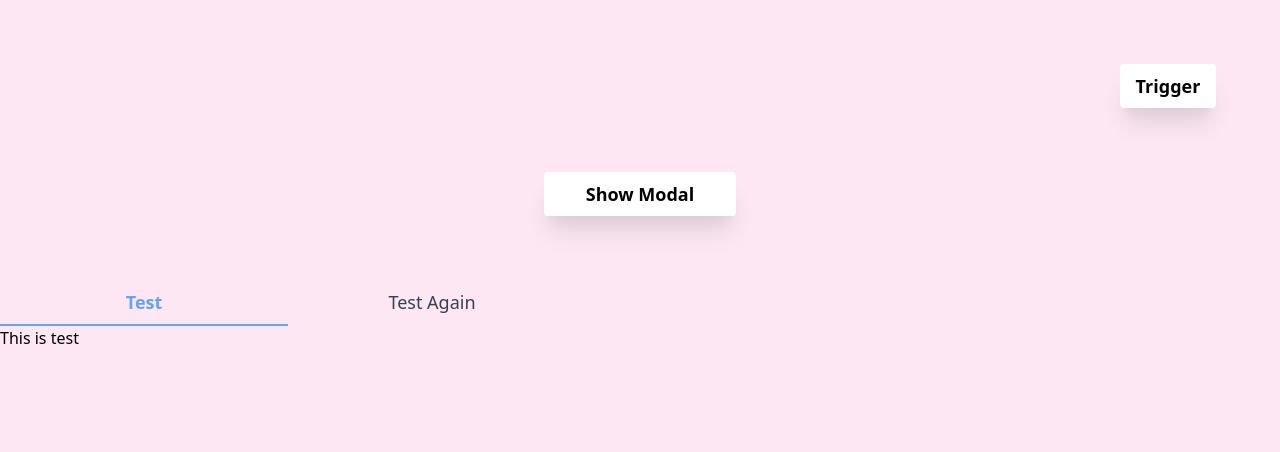
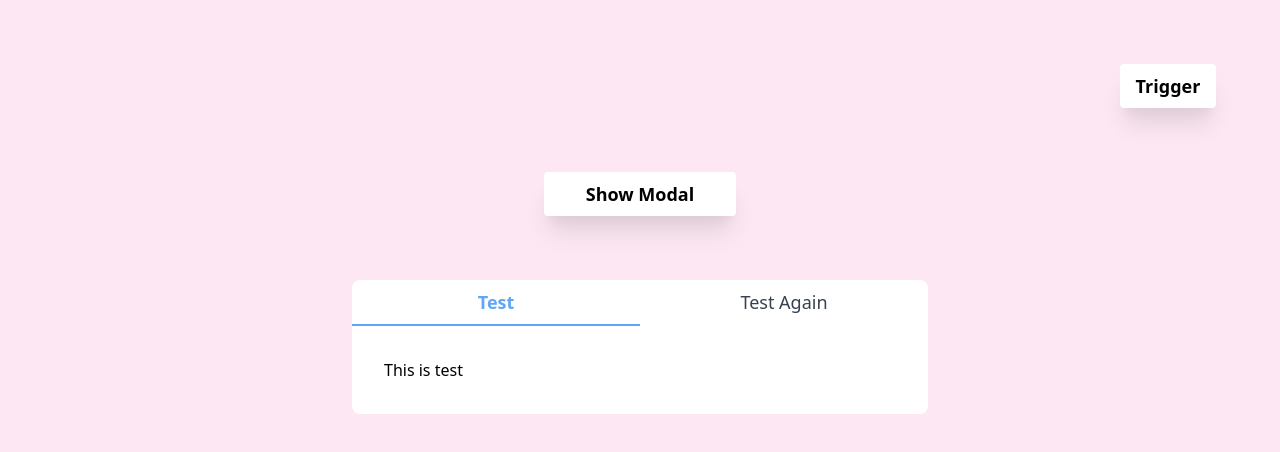
Before and after one commit to TunNandaAung/react-components, a React (Create React App) app: page / in a window 1280 px wide. Shown: the top 452 px of the page. Built offline with nearby package versions, Linux system fonts and the light colour scheme.

Commit message:
Fix loose ends and add transition to tabs

```diff
--- a/src/App.js
+++ b/src/App.js
@@ -27,13 +27,15 @@ function App() {
           Show Modal
         </button>
       </div>
-      <div className="mt-16 max-w-xl w-full">
+      <div className="mt-16 max-w-xl w-full mx-auto">
+        <div className="bg-white rounded-lg">
           <Tabs>
             <Tab title="Test" isActive={true}>
               This is test
             </Tab>
             <Tab title="Test Again">Yet another test</Tab>
           </Tabs>
+        </div>
       </div>
       <ConfirmModal show={show} dismiss={dismiss}></ConfirmModal>
     </div>
--- a/src/components/Tab.js
+++ b/src/components/Tab.js
@@ -1,14 +1,25 @@
 import React, { useEffect, useState } from "react";
+import { Transition } from "@headlessui/react";
 
 function Tab({ children, isActive = false }) {
-  const [active, setActive] = useState(null);
+  const [active, setActive] = useState(false);
 
   useEffect(() => setActive(isActive), [isActive]);
 
   return (
-    <div role="tabpanel" className={active ? "block" : "hidden"}>
-      {children}
-    </div>
+    <Transition
+      show={active}
+      enterFrom="opacity-0 translate-y-4 sm:translate-y-0 sm:scale-95"
+      enter="transition-all transform ease-out duration-300"
+      enterTo="opacity-100 translate-y-0 sm:scale-100"
+      leaveFrom="opacity-100 translate-y-0 sm:scale-100"
+      leave="transition-all transform ease-in duration-300"
+      leaveTo="opacity-0 translate-y-4 sm:translate-y-0 sm:scale-95"
+    >
+      <div role="tabpanel" className={active ? "block p-8" : "hidden"}>
+        {children}
+      </div>
+    </Transition>
   );
 }
 
--- a/src/components/Tabs.js
+++ b/src/components/Tabs.js
@@ -27,7 +27,7 @@ function Tabs(props) {
             <li
               className={
                 "px-4 py-2 bg-transparent flex-1 cursor-pointer hover:bg-blue-200 " +
-                (tab.props.isActive
+                (tab === activeTab
                   ? "border-b-2 border-blue-400 rounded-none"
                   : "rounded")
               }
@@ -37,10 +37,10 @@ function Tabs(props) {
               <span
                 className={
                   "focus:outline-none text-lg text-gray-700 " +
-                  (tab.props.isActive ? "font-bold text-blue-400" : "")
+                  (tab === activeTab ? "font-bold text-blue-400" : "")
                 }
                 role="tab"
-                aria-selected={tab.props.isActive}
+                aria-selected={tab === activeTab}
               >
                 {tab.props.title}
               </span>
```
Also changed, not shown: 1 other file (tests, documents, lock files or other folders). Lines whose indentation alone changed are shown as unchanged.
